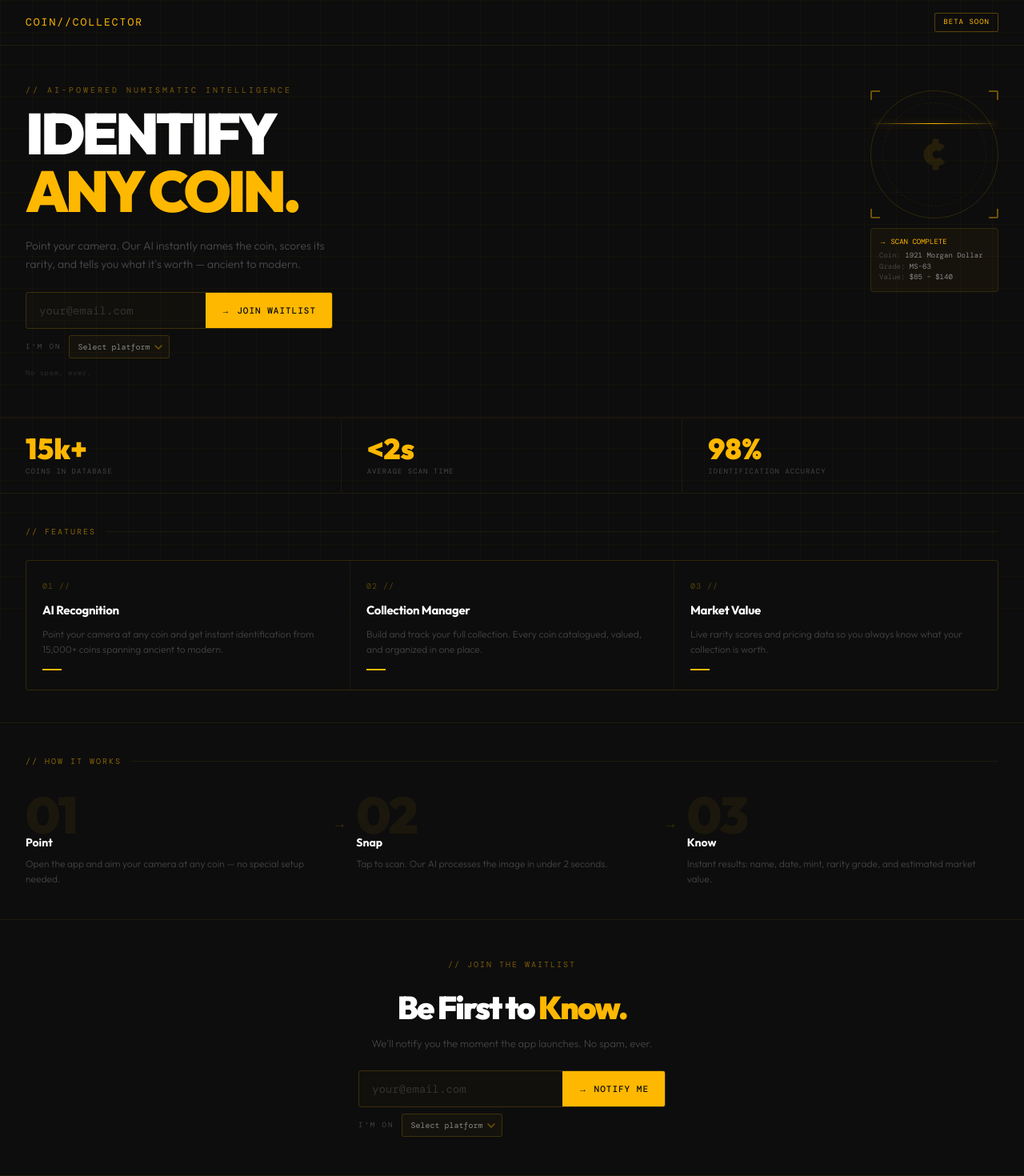
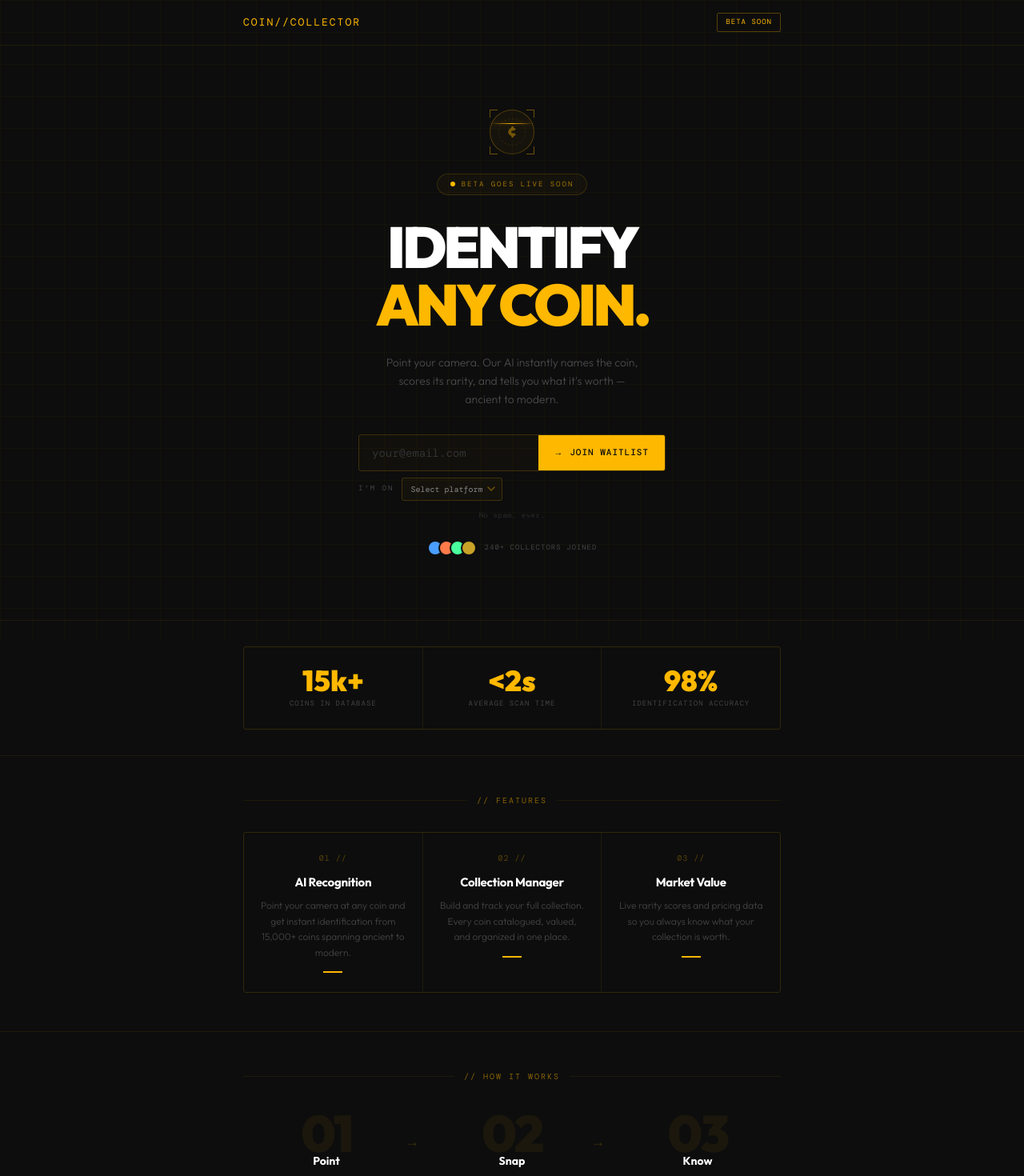
Before and after one commit to swiftsitesireland/CoinSeek, a Next.js app in the folder landing/: page / in a window 1280 px wide. Shown: the top 1470 px of the page at 80% size. Built offline with nearby package versions, Linux system fonts and the light colour scheme.

Commit message:
feat: center all sections with max-w-2xl, centered hero with icon + badge + social proof

```diff
--- a/landing/components/BottomCTA.tsx
+++ b/landing/components/BottomCTA.tsx
@@ -2,7 +2,8 @@ import WaitlistForm from './WaitlistForm'
 
 export default function BottomCTA() {
   return (
-    <section className="relative z-10 px-8 py-12 flex flex-col items-center text-center">
+    <section className="relative z-10 px-8 py-16">
+      <div className="max-w-2xl mx-auto flex flex-col items-center text-center">
         <p className="font-mono text-[10px] text-[rgba(255,184,0,0.45)] tracking-[2px] mb-4">
           // JOIN THE WAITLIST
         </p>
@@ -13,6 +14,7 @@ export default function BottomCTA() {
           We&apos;ll notify you the moment the app launches. No spam, ever.
         </p>
         <WaitlistForm buttonText="→ NOTIFY ME" />
+      </div>
     </section>
   )
 }
--- a/landing/components/Features.tsx
+++ b/landing/components/Features.tsx
@@ -18,8 +18,10 @@ const FEATURES = [
 
 export default function Features() {
   return (
-    <section className="relative z-10 px-8 py-10 border-b border-[rgba(255,184,0,0.08)]">
-      <div className="flex items-center gap-3 mb-7">
+    <section className="relative z-10 px-8 py-12 border-b border-[rgba(255,184,0,0.08)]">
+      <div className="max-w-2xl mx-auto">
+        <div className="flex items-center gap-3 mb-8 justify-center">
+          <div className="flex-1 h-px bg-[rgba(255,184,0,0.08)]" />
           <span className="font-mono text-[10px] text-[rgba(255,184,0,0.5)] tracking-[2px]">
             // FEATURES
           </span>
@@ -27,7 +29,7 @@ export default function Features() {
         </div>
         <div className="grid grid-cols-3 gap-px bg-[rgba(255,184,0,0.08)] border border-[rgba(255,184,0,0.08)] rounded overflow-hidden max-md:grid-cols-1">
           {FEATURES.map((f) => (
-          <div key={f.num} className="bg-[#0d0d0d] px-5 py-6">
+            <div key={f.num} className="bg-[#0d0d0d] px-5 py-6 text-center flex flex-col items-center">
               <p className="font-mono text-[10px] text-[rgba(255,184,0,0.3)] mb-3 tracking-[1px]">
                 {f.num} //
               </p>
@@ -39,6 +41,7 @@ export default function Features() {
             </div>
           ))}
         </div>
+      </div>
     </section>
   )
 }
--- a/landing/components/Footer.tsx
+++ b/landing/components/Footer.tsx
@@ -1,10 +1,12 @@
 export default function Footer() {
   return (
-    <footer className="relative z-10 border-t border-[rgba(255,184,0,0.08)] px-8 py-4 flex justify-between items-center">
-      <span className="font-mono text-[#2a2a2a] text-[10px] tracking-[2px]">
-        COIN//COLLECTOR
-      </span>
-      <span className="font-mono text-[9px] text-[#222]">© 2026</span>
+    <footer className="relative z-10 border-t border-[rgba(255,184,0,0.08)] px-8 py-4">
+      <div className="max-w-2xl mx-auto flex justify-between items-center">
+        <span className="font-mono text-[#2a2a2a] text-[10px] tracking-[2px]">
+          COIN//COLLECTOR
+        </span>
+        <span className="font-mono text-[9px] text-[#222]">© 2026</span>
+      </div>
     </footer>
   )
 }
--- a/landing/components/Hero.tsx
+++ b/landing/components/Hero.tsx
@@ -2,52 +2,59 @@ import WaitlistForm from './WaitlistForm'
 
 export default function Hero() {
   return (
-    <section className="relative z-10 px-8 py-12 grid grid-cols-1 md:grid-cols-[1fr_auto] gap-8 items-start border-b border-[rgba(255,184,0,0.08)]">
-      <div>
-        <p className="font-mono text-[10px] text-[rgba(255,184,0,0.45)] tracking-[3px] mb-3.5 uppercase">
-          // AI-POWERED NUMISMATIC INTELLIGENCE
-        </p>
-        <h1 className="font-outfit font-black leading-[0.92] tracking-[-4px] text-white mb-1.5 text-[72px] max-md:text-[48px]">
+    <section className="relative z-10 border-b border-[rgba(255,184,0,0.08)] py-20 px-8">
+      <div className="max-w-2xl mx-auto flex flex-col items-center text-center">
+
+        {/* Coin icon */}
+        <div className="relative w-14 h-14 rounded-full border border-[rgba(255,184,0,0.25)] flex items-center justify-center mb-6 bg-[rgba(255,184,0,0.04)]">
+          <div className="absolute inset-2.5 rounded-full border border-dashed border-[rgba(255,184,0,0.1)]" />
+          <div className="absolute left-0 right-0 h-px bg-gradient-to-r from-transparent via-[#FFB800] to-transparent top-4 shadow-[0_0_6px_rgba(255,184,0,0.4)]" />
+          <div className="absolute -top-px -left-px w-2.5 h-2.5 border-t border-l border-[rgba(255,184,0,0.4)]" />
+          <div className="absolute -top-px -right-px w-2.5 h-2.5 border-t border-r border-[rgba(255,184,0,0.4)]" />
+          <div className="absolute -bottom-px -left-px w-2.5 h-2.5 border-b border-l border-[rgba(255,184,0,0.4)]" />
+          <div className="absolute -bottom-px -right-px w-2.5 h-2.5 border-b border-r border-[rgba(255,184,0,0.4)]" />
+          <span className="font-outfit font-black text-xl text-[rgba(255,184,0,0.4)]">¢</span>
+        </div>
+
+        {/* Badge */}
+        <div className="flex items-center gap-2 mb-8 border border-[rgba(255,184,0,0.15)] rounded-full px-4 py-1.5 bg-[rgba(255,184,0,0.03)]">
+          <div className="w-1.5 h-1.5 rounded-full bg-[#FFB800]" />
+          <span className="font-mono text-[9px] text-[rgba(255,184,0,0.6)] tracking-[2px]">BETA GOES LIVE SOON</span>
+        </div>
+
+        {/* Headline */}
+        <h1 className="font-outfit font-black text-[72px] max-md:text-[48px] leading-[0.92] tracking-[-4px] text-white mb-1.5">
           IDENTIFY
         </h1>
-        <h1 className="font-outfit font-black leading-[0.92] tracking-[-4px] text-[#FFB800] mb-6 text-[72px] max-md:text-[48px]">
+        <h1 className="font-outfit font-black text-[72px] max-md:text-[48px] leading-[0.92] tracking-[-4px] text-[#FFB800] mb-7">
           ANY COIN.
         </h1>
-        <p className="text-[14px] text-[#4a4a4a] leading-relaxed max-w-[380px] mb-6 font-light">
+
+        {/* Subtext */}
+        <p className="text-[14px] text-[#4a4a4a] leading-relaxed max-w-xs mb-8 font-light">
           Point your camera. Our AI instantly names the coin, scores its rarity,
           and tells you what it&apos;s worth — ancient to modern.
         </p>
+
+        {/* Form */}
         <WaitlistForm buttonText="→ JOIN WAITLIST" />
-        <p className="font-mono text-[9px] text-[#2a2a2a] tracking-[0.5px] mt-3">
-          No spam, ever.
-        </p>
-      </div>
+        <p className="font-mono text-[9px] text-[#2a2a2a] tracking-[0.5px] mt-3">No spam, ever.</p>
 
-      <div className="max-md:hidden pt-2 shrink-0">
-        <CoinWidget />
+        {/* Social proof */}
+        <div className="flex items-center gap-2.5 mt-6">
+          <div className="flex">
+            {['#4a9eff', '#ff7a4a', '#4aff9e', '#c9a227'].map((color, i) => (
+              <div
+                key={i}
+                className="w-5 h-5 rounded-full border-2 border-[#0d0d0d]"
+                style={{ background: color, marginLeft: i === 0 ? 0 : '-6px' }}
+              />
+            ))}
+          </div>
+          <span className="font-mono text-[9px] text-[#444] tracking-[1px]">240+ COLLECTORS JOINED</span>
+        </div>
+
       </div>
     </section>
   )
 }
-
-function CoinWidget() {
-  return (
-    <div>
-      <div className="relative w-40 h-40 rounded-full border border-[rgba(255,184,0,0.15)] flex items-center justify-center">
-        <div className="absolute inset-3.5 rounded-full border border-dashed border-[rgba(255,184,0,0.08)]" />
-        <div className="absolute left-0 right-0 h-px bg-gradient-to-r from-transparent via-[#FFB800] to-transparent top-10 shadow-[0_0_8px_rgba(255,184,0,0.4)]" />
-        <div className="absolute -top-px -left-px w-3 h-3 border-t-2 border-l-2 border-[rgba(255,184,0,0.4)] rounded-tl-sm" />
-        <div className="absolute -top-px -right-px w-3 h-3 border-t-2 border-r-2 border-[rgba(255,184,0,0.4)] rounded-tr-sm" />
-        <div className="absolute -bottom-px -left-px w-3 h-3 border-b-2 border-l-2 border-[rgba(255,184,0,0.4)] rounded-bl-sm" />
-        <div className="absolute -bottom-px -right-px w-3 h-3 border-b-2 border-r-2 border-[rgba(255,184,0,0.4)] rounded-br-sm" />
-        <span className="font-outfit font-black text-[56px] text-[rgba(255,184,0,0.1)]">¢</span>
-      </div>
-      <div className="mt-3 bg-[rgba(255,184,0,0.04)] border border-[rgba(255,184,0,0.12)] rounded p-2.5 font-mono text-[9px] w-40">
-        <p className="text-[#FFB800] mb-1">→ SCAN COMPLETE</p>
-        <p className="text-[#444]">Coin: <span className="text-[#888]">1921 Morgan Dollar</span></p>
-        <p className="text-[#444]">Grade: <span className="text-[#888]">MS-63</span></p>
-        <p className="text-[#444]">Value: <span className="text-[#888]">$85 – $140</span></p>
-      </div>
-    </div>
-  )
-}
--- a/landing/components/HowItWorks.tsx
+++ b/landing/components/HowItWorks.tsx
@@ -18,8 +18,10 @@ const STEPS = [
 
 export default function HowItWorks() {
   return (
-    <section className="relative z-10 px-8 py-10 border-b border-[rgba(255,184,0,0.08)]">
-      <div className="flex items-center gap-3 mb-7">
+    <section className="relative z-10 px-8 py-12 border-b border-[rgba(255,184,0,0.08)]">
+      <div className="max-w-2xl mx-auto">
+        <div className="flex items-center gap-3 mb-8 justify-center">
+          <div className="flex-1 h-px bg-[rgba(255,184,0,0.08)]" />
           <span className="font-mono text-[10px] text-[rgba(255,184,0,0.5)] tracking-[2px]">
             // HOW IT WORKS
           </span>
@@ -27,7 +29,7 @@ export default function HowItWorks() {
         </div>
         <div className="grid grid-cols-3 gap-6 max-md:grid-cols-1">
           {STEPS.map((step, i) => (
-          <div key={step.num} className="relative">
+            <div key={step.num} className="relative text-center">
               <div className="font-outfit font-black text-[64px] text-[rgba(255,184,0,0.06)] leading-none tracking-[-3px] mb-[-8px]">
                 {step.num}
               </div>
@@ -41,6 +43,7 @@ export default function HowItWorks() {
             </div>
           ))}
         </div>
+      </div>
     </section>
   )
 }
--- a/landing/components/Nav.tsx
+++ b/landing/components/Nav.tsx
@@ -1,12 +1,14 @@
 export default function Nav() {
   return (
-    <nav className="relative z-10 flex justify-between items-center px-8 py-4 border-b border-[rgba(255,184,0,0.08)]">
+    <nav className="relative z-10 border-b border-[rgba(255,184,0,0.08)] px-8 py-4">
+      <div className="max-w-2xl mx-auto flex justify-between items-center">
         <span className="font-mono text-[#FFB800] text-[13px] tracking-[2px]">
           COIN//COLLECTOR
         </span>
         <span className="border border-[rgba(255,184,0,0.3)] text-[#FFB800] font-mono text-[9px] px-2.5 py-1 rounded-[2px] tracking-[1px]">
           BETA SOON
         </span>
+      </div>
     </nav>
   )
 }
--- a/landing/components/Stats.tsx
+++ b/landing/components/Stats.tsx
@@ -6,16 +6,10 @@ const STATS = [
 
 export default function Stats() {
   return (
-    <div className="relative z-10 grid grid-cols-3 max-md:grid-cols-1 border-b border-[rgba(255,184,0,0.08)]">
-      {STATS.map((stat, i) => (
-        <div
-          key={stat.label}
-          className={`px-8 py-5 ${
-            i < STATS.length - 1
-              ? 'border-r border-[rgba(255,184,0,0.08)] max-md:border-r-0 max-md:border-b max-md:border-[rgba(255,184,0,0.08)]'
-              : ''
-          }`}
-        >
+    <div className="relative z-10 border-b border-[rgba(255,184,0,0.08)] px-8 py-8">
+      <div className="max-w-2xl mx-auto grid grid-cols-3 max-md:grid-cols-1 gap-px bg-[rgba(255,184,0,0.08)] border border-[rgba(255,184,0,0.08)] rounded overflow-hidden">
+        {STATS.map((stat) => (
+          <div key={stat.label} className="bg-[#0d0d0d] px-6 py-6 text-center">
             <div className="font-outfit font-black text-[36px] text-[#FFB800] leading-none mb-1">
               {stat.value}
             </div>
@@ -25,5 +19,6 @@ export default function Stats() {
           </div>
         ))}
       </div>
+    </div>
   )
 }
```
Lines whose indentation alone changed are shown as unchanged.
